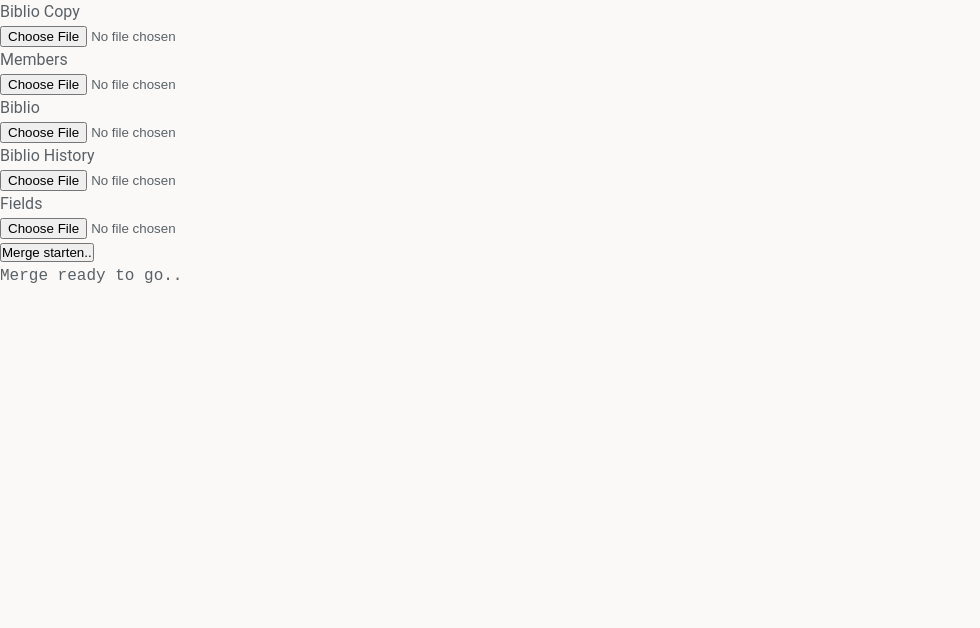
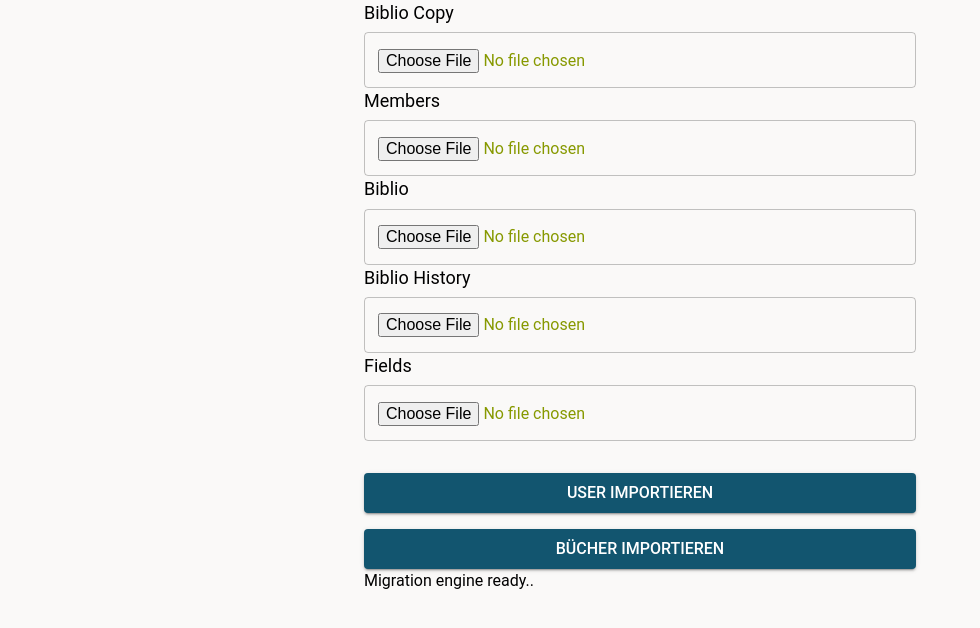
Before and after one commit to jzakotnik/openlibry, a Next.js app: page /openbiblio in a window 1280 px wide. Shown: the top 628 px of the page, without its empty margins (0-980 px from the left). Built offline with nearby package versions, Linux system fonts and the light colour scheme.

Commit message:
updated migration page for OpenBiblio

```diff
--- a/pages/api/openbiblioimport/migrateBooks.ts
+++ b/pages/api/openbiblioimport/migrateBooks.ts
@@ -223,7 +223,7 @@ function filterForBarcode(data: any, mapping: any) {
 
 export default async function handler(
   req: NextApiRequest,
-  res: NextApiResponse<Data | BookType>,
+  res: NextApiResponse<Data | BookType>
 ) {
   if (req.method === "POST") {
     //reset database first for fresh migration, this all needs to be done in one transaction
@@ -243,13 +243,13 @@ export default async function handler(
       console.log("Filtered books", books.length);
       const bookStatus = filterForBarcode(
         booklist.biblio_hist[2].data,
-        bookIDMapping,
+        bookIDMapping
       );
       console.log("Filtered book status", bookStatus.length);
 
       const bookExtraFields = filterForBarcode(
         booklist.fields[2].data,
-        bookIDMapping,
+        bookIDMapping
       );
       console.log("Filtered book fields", bookExtraFields.length);
       const users = booklist.users[2].data;
@@ -311,7 +311,7 @@ export default async function handler(
         const rentedTime = dayjs(
           b.status_begin_dt,
           "YYYY-MM-DD HH:mm:ss",
-          true,
+          true
         ).isValid()
           ? dayjs(b.status_begin_dt, "YYYY-MM-DD HH:mm:ss", true).toDate()
           : undefined;
@@ -325,6 +325,7 @@ export default async function handler(
 
         console.log("Connecting user ", b.mbrid);
         if (existingUsers.has(parseInt(b.mbrid)) && b.status_cd == "out") {
+          rentalStatusCount++;
           transaction.push(
             prisma.user.update({
               where: {
@@ -337,7 +338,7 @@ export default async function handler(
                   },
                 },
               },
-            }),
+            })
           );
         }
 
@@ -355,7 +356,7 @@ export default async function handler(
               id: barcodeID,
             },
             data: { ...bookUpdate },
-          }),
+          })
         );
       });
 
@@ -390,7 +391,7 @@ export default async function handler(
               id: barcodeID,
             },
             data: { ...fieldUpdate },
-          }),
+          })
         );
 
         additionalFieldsCount++;
--- a/pages/openbiblio/index.tsx
+++ b/pages/openbiblio/index.tsx
@@ -1,5 +1,18 @@
-import { saveAs } from "file-saver";
 import { useState } from "react";
+
+import { Button, Container, Grid, TextField, Typography } from "@mui/material";
+import React, { ChangeEvent, FormEvent } from "react";
+
+interface ActivityLog {
+  map(arg0: (a: any, i: number) => JSX.Element): React.ReactNode;
+}
+
+interface Props {
+  activityLog: ActivityLog;
+  handleFileChange: (id: number, event: ChangeEvent<HTMLInputElement>) => void;
+  handleMigrateUsers: (event: FormEvent<HTMLFormElement>) => void;
+  handleMigrateBooks: (event: FormEvent<HTMLFormElement>) => void;
+}
 
 export default function MergeFiles() {
   // State to store the file contents
@@ -9,7 +22,7 @@ export default function MergeFiles() {
   const [biblio_hist, setBiblio_hist] = useState(null);
   const [fields, setFields] = useState(null);
   const [merged, setMerged] = useState("");
-  const [activityLog, setActivityLog] = useState(["Merge ready to go.."]);
+  const [activityLog, setActivityLog] = useState(["Migration engine ready.."]);
 
   // Handler for file change events
   const handleFileChange = (fileIndex: any, event: any) => {
@@ -57,8 +70,7 @@ export default function MergeFiles() {
     }
   };
 
-  // Handler for form submission
-  const handleSubmit = (event: any) => {
+  const handleMigrateUsers = (event: any) => {
     event.preventDefault();
     /*console.log("File 1 content:", fileContent1);
     console.log("File 2 content:", fileContent2);
@@ -66,6 +78,40 @@ export default function MergeFiles() {
     console.log("File 4 content:", fileContent4);
     */
     // Here you can do further processing with the uploaded JSON content
+
+    /*setActivityLog([...activityLog, "Download gestartet.."]);
+    var blob = new Blob([JSON.stringify(merged)], {
+      type: "text/plain;charset=utf-8",
+    });*/
+    //saveAs(blob, "books_all.json");
+    //executing API to create users
+    console.log("Users to be imported", users);
+    fetch(
+      process.env.NEXT_PUBLIC_API_URL + "/api/openbiblioimport/migrateUsers",
+      {
+        method: "POST",
+        headers: {
+          "Content-Type": "application/json",
+        },
+
+        body: JSON.stringify(users),
+      }
+    )
+      .then(function (res) {
+        return res.json();
+      })
+      .then(function (json) {
+        console.log(json);
+        setActivityLog([...activityLog, JSON.stringify(json)]);
+        //setLoadingImage(Math.floor(Math.random() * 10000));
+      });
+
+    console.log("Merged", merged);
+  };
+
+  const handleMigrateBooks = (event: any) => {
+    event.preventDefault();
+
     const merged = {
       biblio_copy: biblio_copy,
       users: users,
@@ -73,62 +119,127 @@ export default function MergeFiles() {
       biblio_hist: biblio_hist,
       fields: fields,
     };
-    setActivityLog([...activityLog, "Download gestartet.."]);
+    /*setActivityLog([...activityLog, "Download gestartet.."]);
     var blob = new Blob([JSON.stringify(merged)], {
       type: "text/plain;charset=utf-8",
+    });*/
+    //saveAs(blob, "books_all.json");
+    //executing API to create users
+    console.log("Users to be imported", merged.users);
+    fetch(
+      process.env.NEXT_PUBLIC_API_URL + "/api/openbiblioimport/migrateBooks",
+      {
+        method: "POST",
+        headers: {
+          "Content-Type": "application/json",
+        },
+
+        body: JSON.stringify(merged),
+      }
+    )
+      .then(function (res) {
+        return res.json();
+      })
+      .then(function (json) {
+        console.log(json);
+        setActivityLog([...activityLog, JSON.stringify(json)]);
+        //setLoadingImage(Math.floor(Math.random() * 10000));
       });
-    saveAs(blob, "books_all.json");
 
     console.log("Merged", merged);
   };
 
   return (
-    <div>
-      <form onSubmit={handleSubmit}>
-        Biblio Copy<br></br>
-        <input
+    <Container maxWidth="sm">
+      <Typography variant="h5" color={"black"} gutterBottom>
+        Biblio Copy
+      </Typography>
+      <TextField
         type="file"
-          onChange={(e) => handleFileChange(1, e)}
-          accept="application/json"
+        onChange={(e: ChangeEvent<HTMLInputElement>) => handleFileChange(1, e)}
+        fullWidth
+        InputLabelProps={{
+          shrink: true,
+        }}
+        variant="outlined"
       />
-        <br />
-        Members<br></br>
-        <input
+      <Typography variant="h5" color={"black"} gutterBottom>
+        Members
+      </Typography>
+      <TextField
         type="file"
-          onChange={(e) => handleFileChange(2, e)}
-          accept="application/json"
+        onChange={(e: ChangeEvent<HTMLInputElement>) => handleFileChange(2, e)}
+        fullWidth
+        InputLabelProps={{
+          shrink: true,
+        }}
+        variant="outlined"
       />
-        <br />
-        Biblio<br></br>
-        <input
+      <Typography variant="h5" color={"black"} gutterBottom>
+        Biblio
+      </Typography>
+      <TextField
         type="file"
-          onChange={(e) => handleFileChange(3, e)}
-          accept="application/json"
+        onChange={(e: ChangeEvent<HTMLInputElement>) => handleFileChange(3, e)}
+        fullWidth
+        InputLabelProps={{
+          shrink: true,
+        }}
+        variant="outlined"
       />
-        <br />
-        Biblio History<br></br>
-        <input
+      <Typography variant="h5" color={"black"} gutterBottom>
+        Biblio History
+      </Typography>
+      <TextField
         type="file"
-          onChange={(e) => handleFileChange(4, e)}
-          accept="application/json"
+        onChange={(e: ChangeEvent<HTMLInputElement>) => handleFileChange(4, e)}
+        fullWidth
+        InputLabelProps={{
+          shrink: true,
+        }}
+        variant="outlined"
       />
-        <br />
-        Fields<br></br>
-        <input
+      <Typography variant="h5" color={"black"} gutterBottom>
+        Fields
+      </Typography>
+      <TextField
         type="file"
-          onChange={(e) => handleFileChange(5, e)}
-          accept="application/json"
+        onChange={(e: ChangeEvent<HTMLInputElement>) => handleFileChange(5, e)}
+        fullWidth
+        InputLabelProps={{
+          shrink: true,
+        }}
+        variant="outlined"
       />
-        <br />
-        <button type="submit">Merge starten..</button>
-      </form>
-      {activityLog.map((a: any, i: number) => {
-        return (
+      <Grid container spacing={2} sx={{ marginTop: 2 }}>
+        <Grid item xs={12}>
+          <Button
+            onClick={handleMigrateUsers}
+            fullWidth
+            variant="contained"
+            color="primary"
+          >
+            User importieren
+          </Button>
+        </Grid>
+        <Grid item xs={12}>
+          <Button
+            onClick={handleMigrateBooks}
+            fullWidth
+            variant="contained"
+            color="primary"
+          >
+            Bücher importieren
+          </Button>
+        </Grid>
+      </Grid>
+      <Grid>
+        {activityLog.reverse().map((a: string, i: number) => (
           <div key={i}>
-            <pre>{a}</pre>
+            <Typography color={"black"}>{a.substring(0, 200)}</Typography>
           </div>
-        );
-      })}
-    </div>
+        ))}
+      </Grid>
+    </Container>
   );
 }
```
Also changed, not shown: 2 other files (tests, documents, lock files or other folders). Lines whose indentation alone changed are shown as unchanged.
